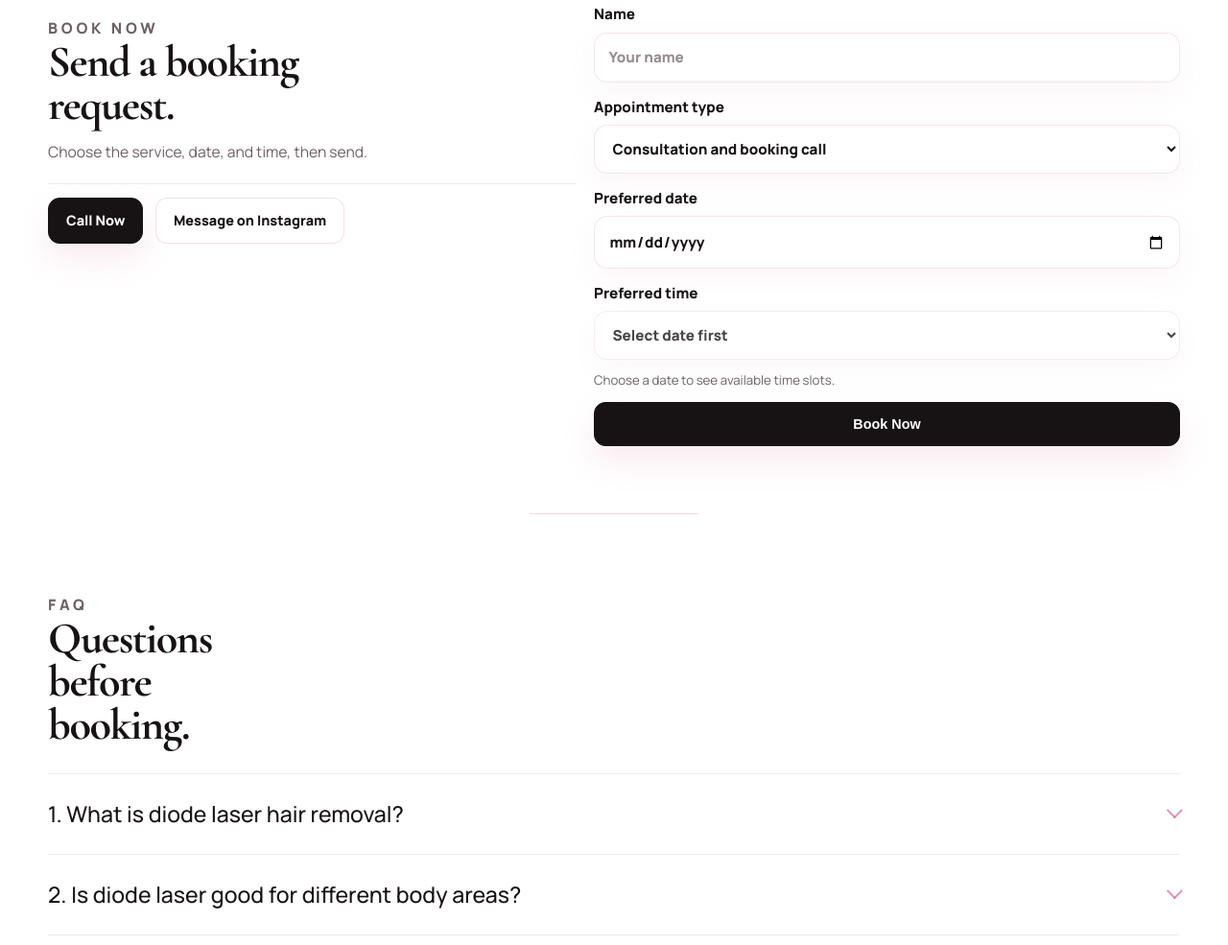
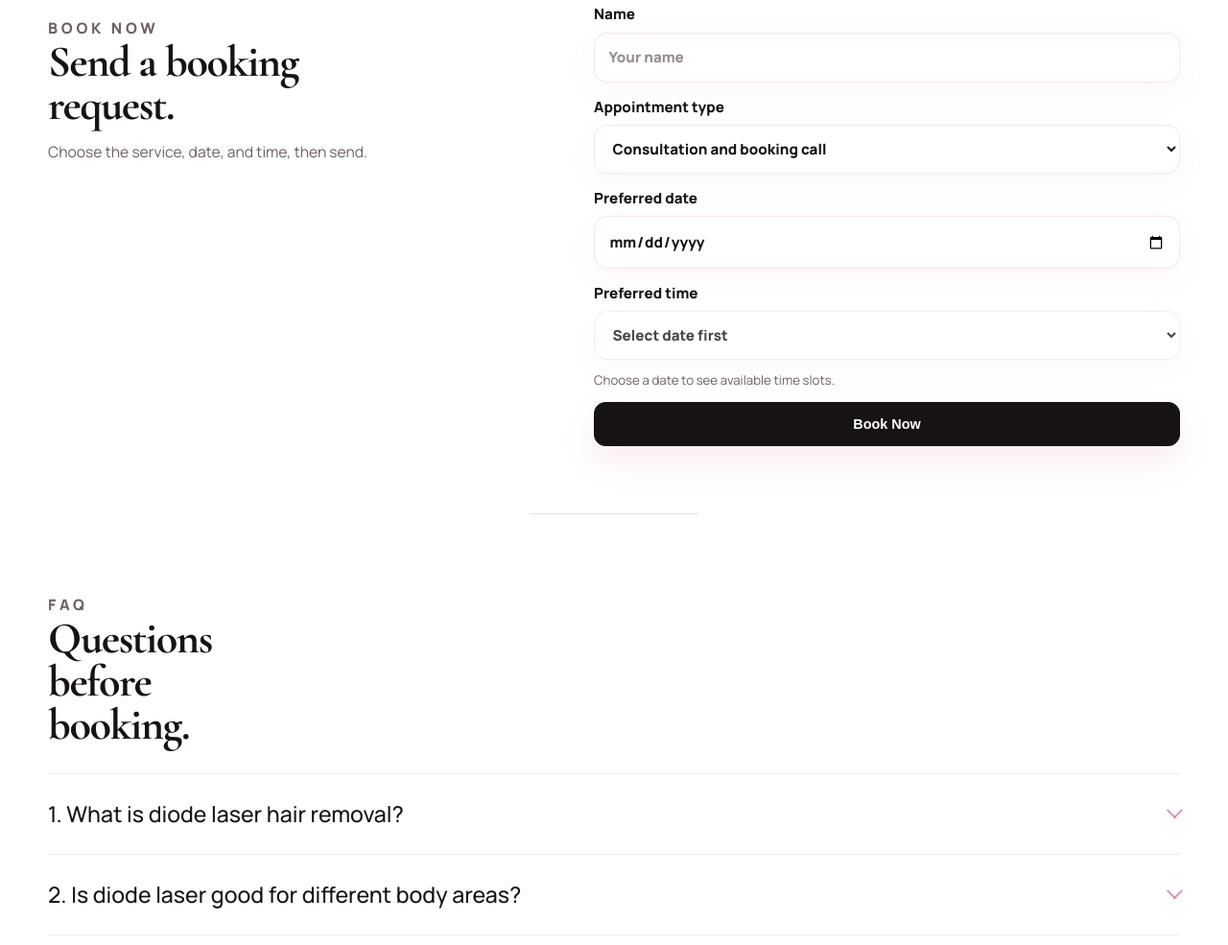
Before and after one commit to aroarakelyan1978-code/DIODE-LASER, a website: page index.html in a window 1280 px wide. Shown: the part 2335-3320 px from the top of the page at 96% size. Drawn offline with nearby package versions, Linux system fonts and the light colour scheme.

Commit message:
Remove booking contact buttons

```diff
--- a/index.html
+++ b/index.html
@@ -119,19 +119,6 @@
           <h2>Send a booking request.</h2>
           <p>Choose the service, date, and time, then send.</p>
 
-          <div class="booking-panel">
-            <div class="booking-links">
-              <a class="button button-primary" href="tel:+18182038752">Call Now</a>
-              <a
-                class="button button-ghost"
-                href="https://ig.me/m/diode_laserr"
-                target="_blank"
-                rel="noreferrer"
-              >
-                Message on Instagram
-              </a>
-            </div>
-          </div>
         </div>
 
         <form class="booking-form" id="booking-form">
```
